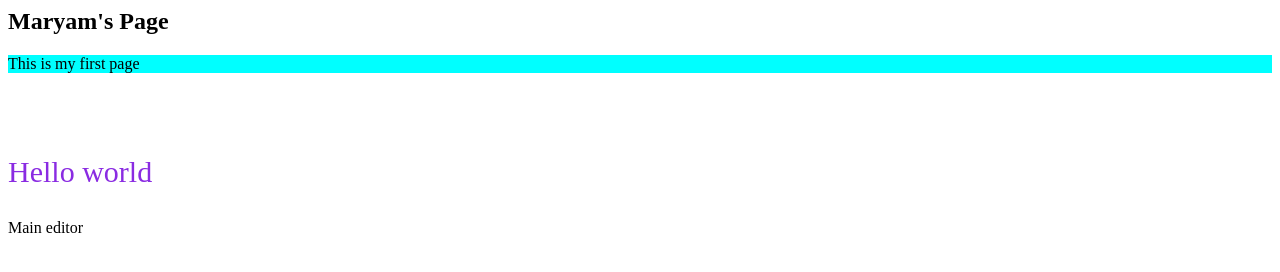
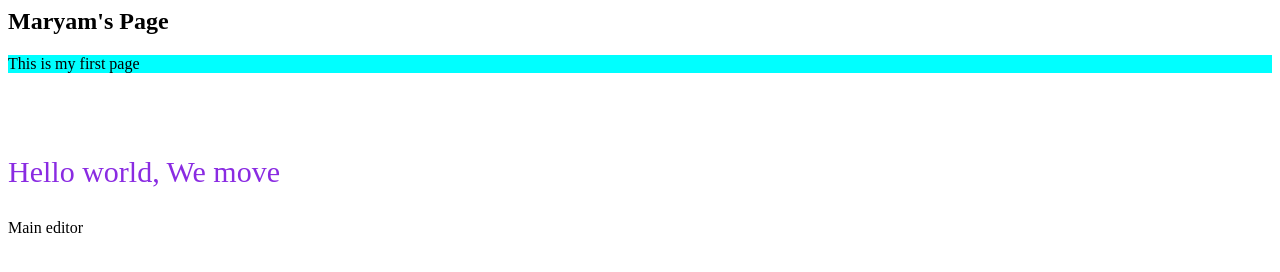
Before and after one commit to davidcharwayonline/davidcharwayonline.github.io, a plain HTML site: page index.html in a window 1280 px wide. Drawn offline with Linux system fonts and the light colour scheme.

Commit message:
update-minor-1

```diff
--- a/index.html
+++ b/index.html
@@ -9,7 +9,7 @@
         <h2>Maryam's Page</h2>
 <p class="charway">This is my first page</p>
 <br><br>
-<p class="anyname">Hello world</p>
+<p class="anyname">Hello world, We move</p>
 <p>Main editor</p>
 
     </body>
```
